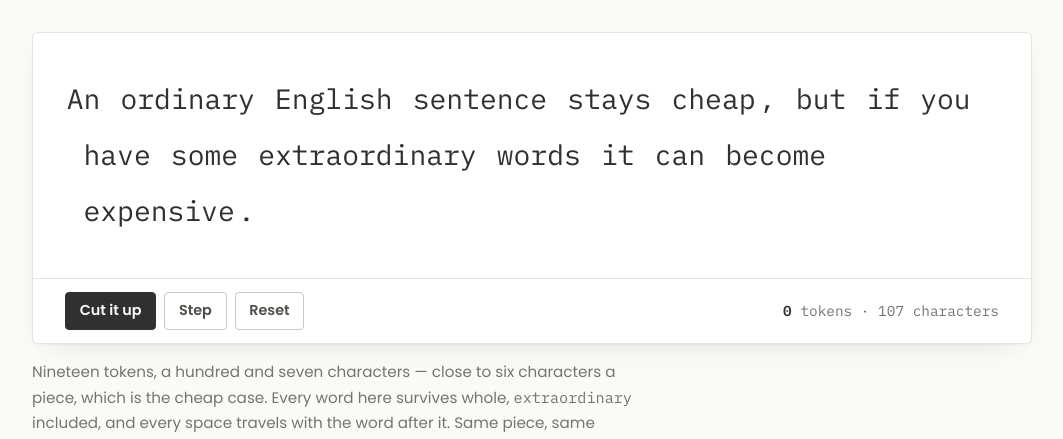
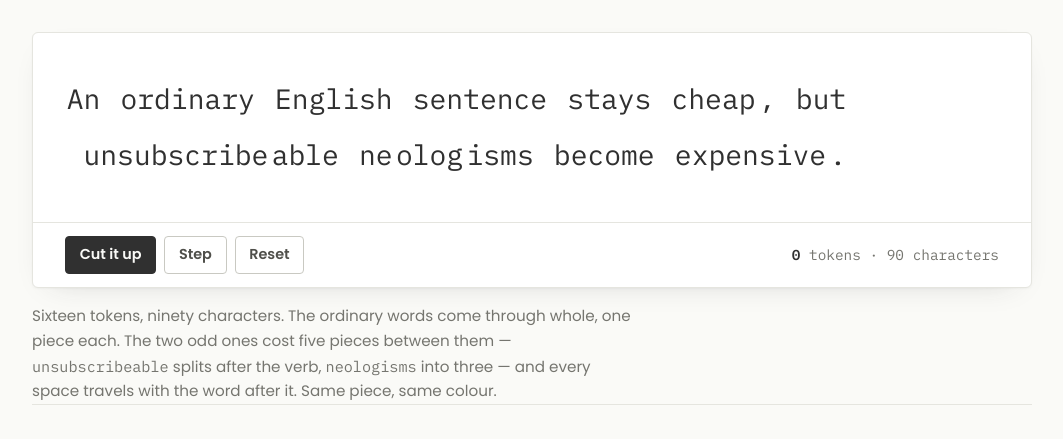
Before and after one commit to sl-techhub/ai-dojo-foundations-concepts, a plain HTML site: page where-words-break.html in a window 1280 px wide. Shown: the part 355-794 px from the top of the page, without its empty margins (108-1171 px from the left). Drawn offline with Linux system fonts and the light colour scheme.

Commit message:
Give the opening demo a sentence that actually breaks
"An ordinary English sentence stays cheap, but unsubscribeable
neologisms become expensive." — sixteen tokens, ninety characters, the
real cl100k_base split checked against tiktoken.

This one earns the page's title. The eight ordinary words come through
whole; the two odd ones cost five pieces between them, splitting as
" unsubscribe" + "able" and " ne" + "olog" + "isms". The blade now has
something to show mid-word, and the caption points at both seams.

Co-Authored-By: Claude Opus 5 (1M context) <noreply@anthropic.com>

```diff
--- a/where-words-break.html
+++ b/where-words-break.html
@@ -311,10 +311,10 @@ a:hover{text-decoration-color:var(--blade)}
       <button id="play">Cut it up</button>
       <button class="ghost" id="step">Step</button>
       <button class="ghost" id="reset">Reset</button>
-      <span class="counter"><b id="tcount">0</b> tokens · <span id="ccount">107</span> characters</span>
+      <span class="counter"><b id="tcount">0</b> tokens · <span id="ccount">90</span> characters</span>
     </div>
   </div>
-  <p class="note measure">Nineteen tokens, a hundred and seven characters — close to six characters a piece, which is the cheap case. Every word here survives whole, <code>extraordinary</code> included, and every space travels with the word after it. Same piece, same colour.</p>
+  <p class="note measure">Sixteen tokens, ninety characters. The ordinary words come through whole, one piece each. The two odd ones cost five pieces between them — <code>unsubscribeable</code> splits after the verb, <code>neologisms</code> into three — and every space travels with the word after it. Same piece, same colour.</p>
 
   <!-- 01 -->
   <section class="station">
@@ -540,8 +540,7 @@ function renderChips(host, tokens, opts){
 
 /* ================= hero: the cut ================= */
 const HERO = ["An"," ordinary"," English"," sentence"," stays"," cheap",","," but",
-              " if"," you"," have"," some"," extraordinary"," words"," it"," can",
-              " become"," expensive","."];
+              " unsubscribe","able"," ne","olog","isms"," become"," expensive","."];
 const cutrow = document.getElementById("cutrow");
 const blade  = document.getElementById("blade");
 const tcount = document.getElementById("tcount");
```
